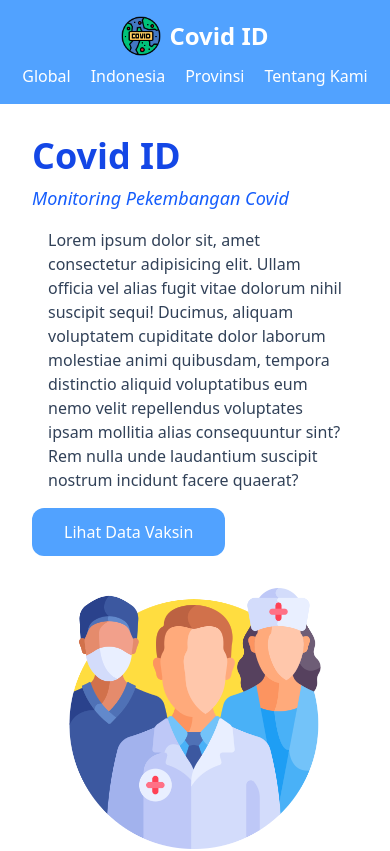
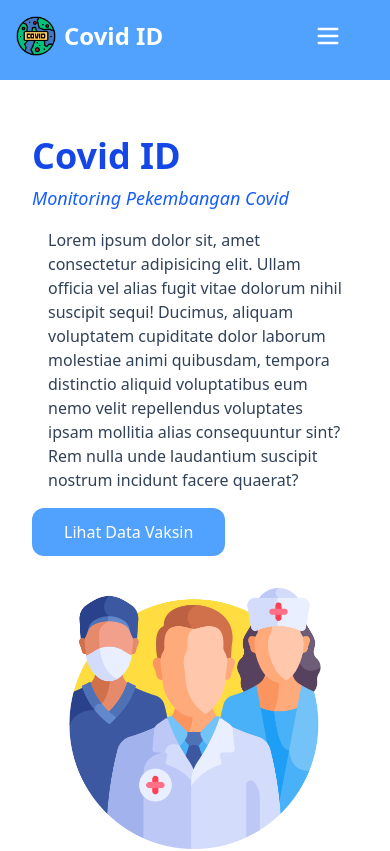
Before and after one commit to IlhamArifinnn/pemrograman-frontend, a React (Vite) app: page / in a window 390 px wide. Shown: the top 851 px of the page. Built offline with nearby package versions, Linux system fonts and the light colour scheme.

Commit message:
add toggle navbar

```diff
--- a/package.json
+++ b/package.json
@@ -11,6 +11,7 @@
   },
   "dependencies": {
     "@tailwindcss/vite": "^4.1.5",
+    "lucide-react": "^0.507.0",
     "react": "^19.0.0",
     "react-dom": "^19.0.0",
     "tailwindcss": "^4.1.5"
--- a/src/components/Navbar/Navbar.jsx
+++ b/src/components/Navbar/Navbar.jsx
@@ -1,15 +1,39 @@
+import { useState } from "react";
+import { Menu, X } from "lucide-react";
+
 function Navbar() {
+  const [isOpen, setIsOpen] = useState(false);
+
+  const toogleMenu = () => {
+    setIsOpen((prev) => !prev);
+  };
+
   return (
     <nav
-      className="bg-blue-400 text-white p-4 flex flex-col sm:flex-row items-center justify-between md:justify-around fixed top-0 right-0 left-0"
+      className="bg-blue-400 text-white p-4 flex flex-col sm:flex-row items-center justify-between md:justify-around fixed top-0 right-0 left-0 z-50"
       aria-label="Main Navigation"
     >
-      <div className="flex items-center gap-2 mb-2 sm:mb-0">
-        <img src="/coronavirus.png" alt="Corona Virus" className="w-10" />
-        <h1 className="text-2xl font-bold">Covid ID</h1>
+      <div className="flex items-center justify-between w-full sm:w-auto mb-2 sm:mb-0">
+        <div className="flex items-center gap-2">
+          <img src="/coronavirus.png" alt="Corona Virus" className="w-10" />
+          <h1 className="text-2xl font-bold">Covid ID</h1>
+        </div>
+        {/* Toggle button for small screens */}
+        <button
+          className="sm:hidden text-white focus:outline-none mr-8"
+          onClick={toogleMenu}
+          aria-label="Toggle Navigation Menu"
+        >
+          {isOpen ? <X size={28} /> : <Menu size={28} />}
+        </button>
       </div>
 
-      <ul className="flex gap-5 md:gap-10">
+      {/* Navigation links */}
+      <ul
+        className={`${
+          isOpen ? "flex" : "hidden"
+        } sm:flex flex-col sm:flex-row gap-4 sm:gap-6 items-center`}
+      >
         <li>
           <a href="#" className="hover:underline">
             Global
```
Also changed, not shown: 1 other file (tests, documents, lock files or other folders).
